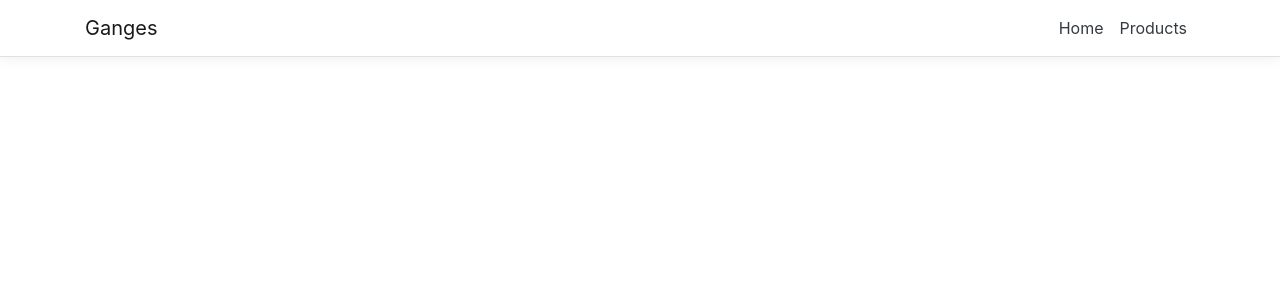
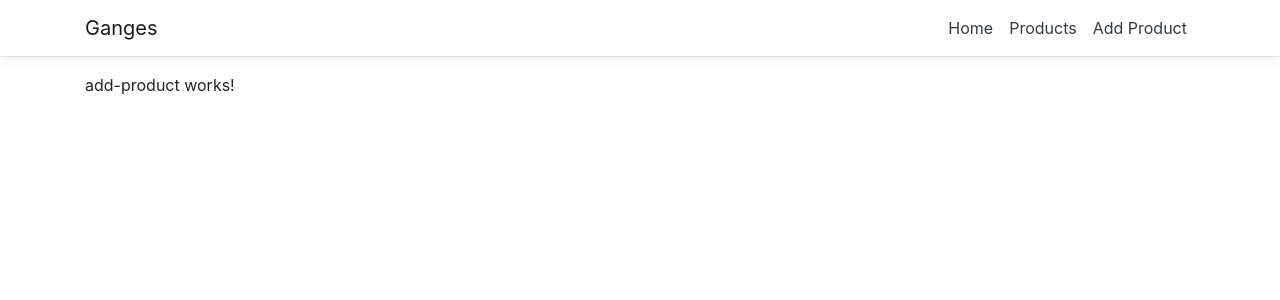
Before and after one commit to alexbobrob/ASP.NET-eShop-webapp, an Angular app in the folder Ganges/ClientApp/: page /add-product in a window 1280 px wide. Before the commit this address led to /. Shown: the top 300 px of the page. Built offline with nearby package versions, Linux system fonts and the light colour scheme.

Commit message:
Added new Add Product component.

```diff
--- /dev/null
+++ b/Ganges/ClientApp/src/app/add-product/add-product.component.html
@@ -0,0 +1 @@
+<p>add-product works!</p>
--- /dev/null
+++ b/Ganges/ClientApp/src/app/add-product/add-product.component.ts
@@ -0,0 +1,15 @@
+import { Component, OnInit } from '@angular/core';
+
+@Component({
+  selector: 'app-add-product',
+  templateUrl: './add-product.component.html',
+  styleUrls: ['./add-product.component.css']
+})
+export class AddProductComponent implements OnInit {
+
+  constructor() { }
+
+  ngOnInit() {
+  }
+
+}
--- a/Ganges/ClientApp/src/app/nav-menu/nav-menu.component.html
+++ b/Ganges/ClientApp/src/app/nav-menu/nav-menu.component.html
@@ -20,15 +20,14 @@
         [ngClass]="{ show: isExpanded }"
       >
         <ul class="navbar-nav flex-grow">
-          <li
-            class="nav-item"
-            [routerLinkActive]="['link-active']"
-            [routerLinkActiveOptions]="{ exact: true }"
-          >
+          <li class="nav-item" [routerLinkActive]="['link-active']" [routerLinkActiveOptions]="{ exact: true }">
             <a class="nav-link text-dark" [routerLink]="['/']">Home</a>
           </li>
           <li class="nav-item" [routerLinkActive]="['link-active']">
             <a class="nav-link text-dark" [routerLink]="['/products']">Products</a>
+          </li>
+          <li class="nav-item" [routerLinkActive]="['link-active']">
+            <a class="nav-link text-dark" [routerLink]="['/add-product']">Add Product</a>
           </li>
         </ul>
       </div>
```
Also changed, not shown: Ganges/ClientApp/src/app/app.module.ts (+5 -2 lines), Ganges/ClientApp/src/app/add-product/add-product.component.css (added), 1 other file (tests, documents, lock files or other folders).
